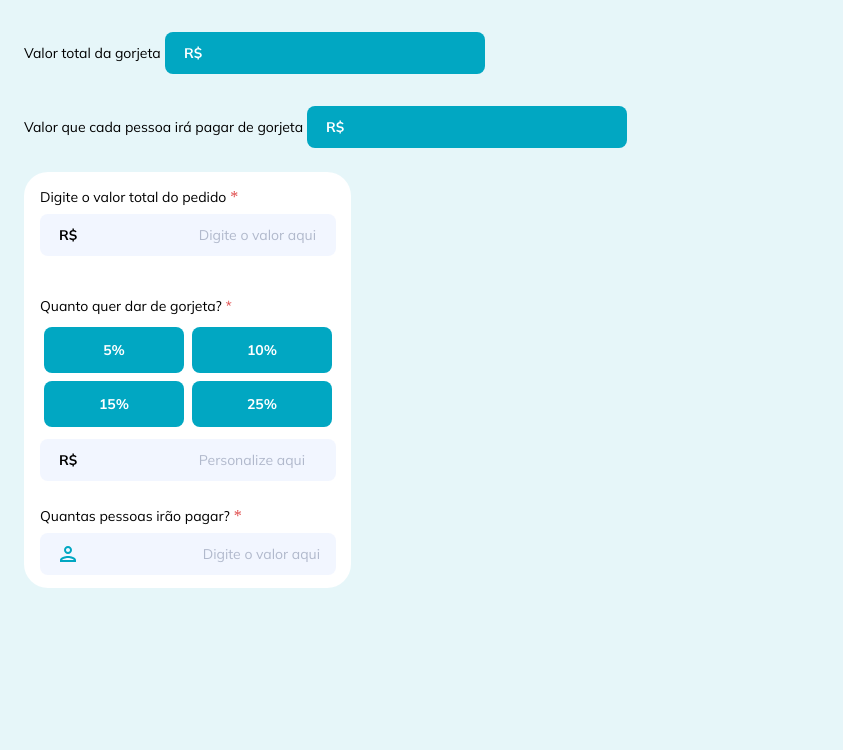
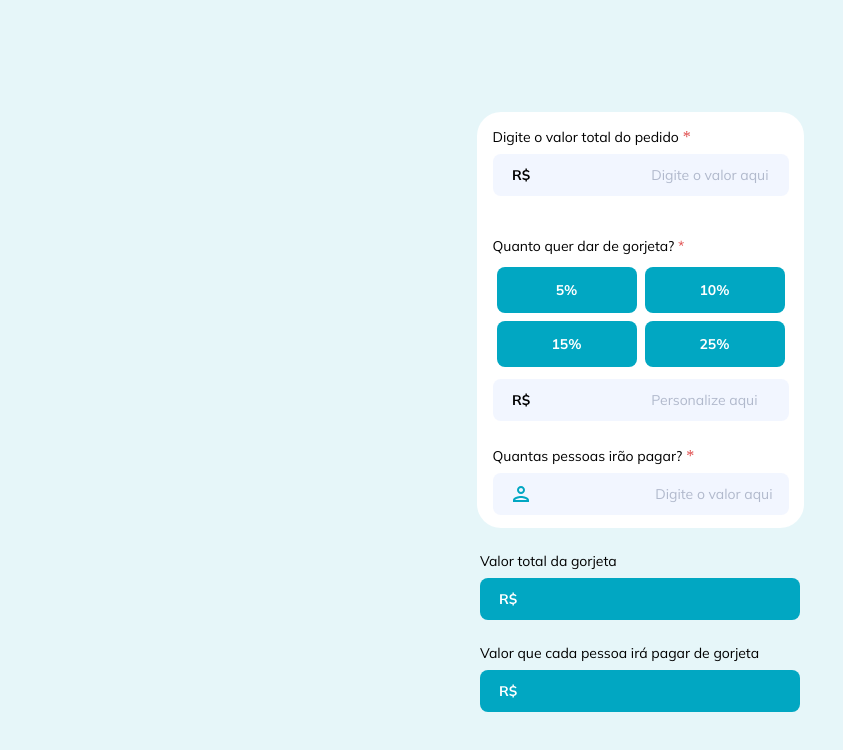
Before and after one commit to phlima3/Hexalab-Desafio-Front-End, a plain HTML site: page index.html in a window 1280 px wide. Shown: the whole page, without its empty margins (0-843 px from the left). Drawn offline with Linux system fonts and the light colour scheme.

Commit message:
pedro
Responsivo para 935px

```diff
--- a/style.css
+++ b/style.css
@@ -217,7 +217,40 @@ input:checked + label {
   margin-right: 16px;
 }
 
-/* ======RESPONSIVO DESKTOP========= */
+/* ===RESPONSIVO 935============ */
+@media (min-width: 935px){
+
+  main{
+    display: flex;
+    justify-content: center;
+    align-items: center;
+    flex-direction: column-reverse;
+  }
+  .result{
+    margin: 0;
+  }
+  .valor-total{
+    display: flex;
+    flex-direction: column;
+  }
+  .valor-pessoa{
+    display: flex;
+    flex-direction: column;
+
+  }
+
+
+
+
+
+}
+
+
+
+
+
+
+/* ======RESPONSIVO DESKTOP 1400========= */
 @media (min-width: 1400px) {
   body {
     display: flex;
```
